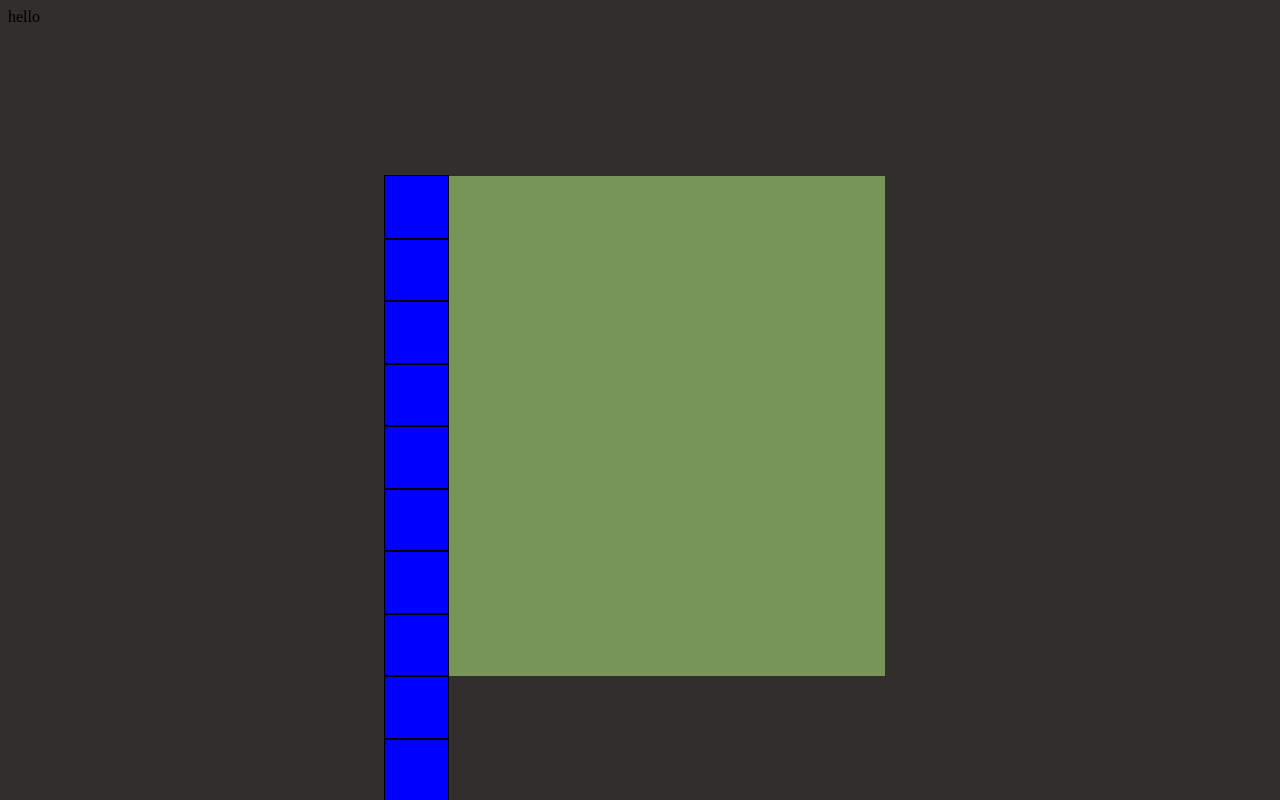
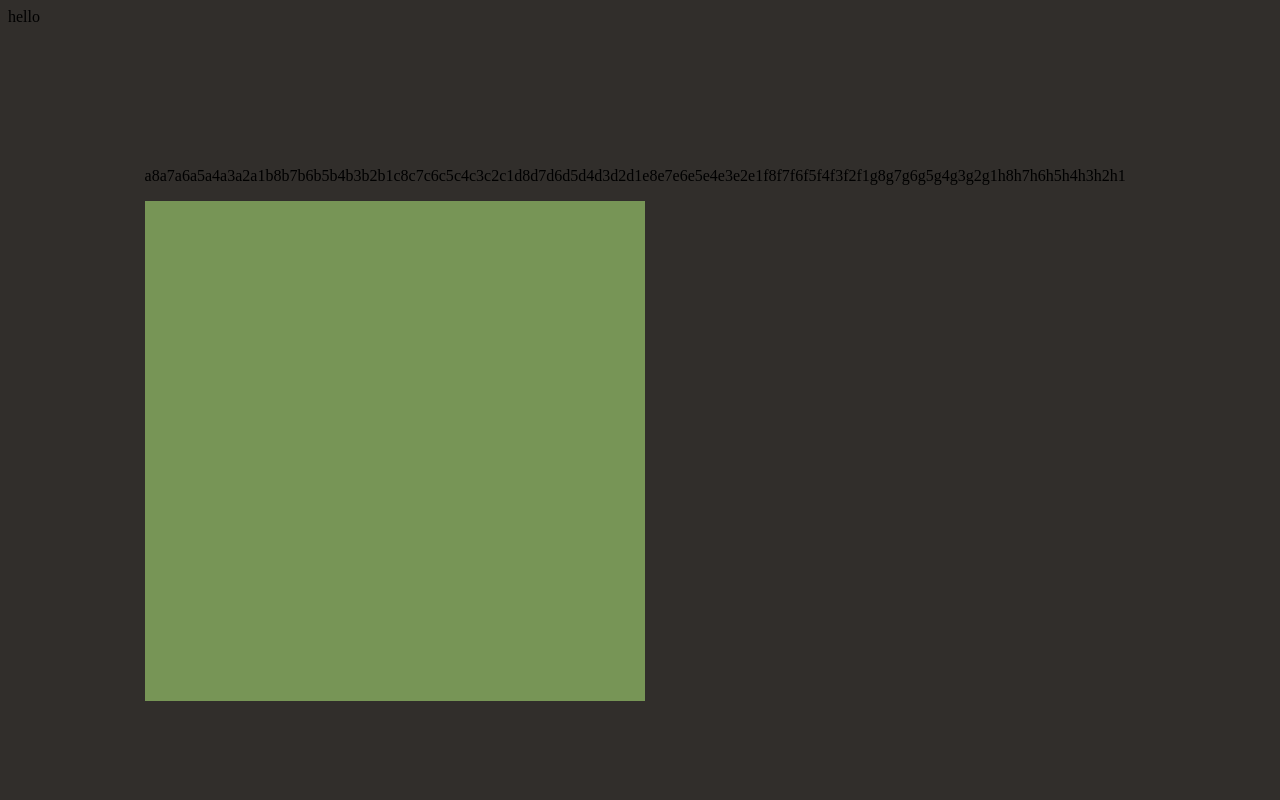
Before and after one commit to colinchambachan/Chess-Board-Visualizer, a React (Create React App) app: page / in a window 1280 px wide. Shown: the top 800 px of the page. Built offline with nearby package versions, Linux system fonts and the light colour scheme.

Commit message:
Implements foundation for Game logic

```diff
--- a/src/App.js
+++ b/src/App.js
@@ -1,6 +1,6 @@
 import "./App.css";
 import { Helmet } from "react-helmet";
-import Board from "./components/Board.js";
+import Game from "./components/Game";
 
 function App() {
   return (
@@ -9,8 +9,9 @@ function App() {
         <style>{"body{background-color: #312e2b;}"}</style>
       </Helmet>
       <div>hello</div>
+
       <div id="ChessboardDiv">
-        <Board />
+        <Game />
       </div>
     </>
   );
--- a/src/components/Board.js
+++ b/src/components/Board.js
@@ -1,18 +1,16 @@
 import Square from "./Square.js";
 import "./Board.css";
 
-export default function Board() {
-  const idWidths = ["a", "b", "c", "d", "e", "f", "g", "h"];
-  const idHeights = ["1", "2", "3", "4", "5", "6", "7", "8"];
-  const squareIDList = [];
+export default function Board(props) {
+  const squareIDList = props.squareIDArray;
+  const handleClick = props.handleClick;
+  // Map each square id to its own square component
 
-  for (let i = 0; i < 8; i++) {
-    for (let j = 7; j >= 0; j--) {
-      squareIDList.push(idWidths[i] + idHeights[j]);
-    }
-  }
-
-  const boardSquares = squareIDList.map((squareID) => <Square id={squareID} />);
+  const boardSquares =
+    squareIDList &&
+    squareIDList.map((squareID) => (
+      <Square props={{ squareID, handleClick }} />
+    ));
 
   return <div id="chess-board">{boardSquares}</div>;
 }
--- /dev/null
+++ b/src/components/Game.js
@@ -0,0 +1,30 @@
+import React from "react";
+import Board from "./Board";
+
+function Game() {
+  // Create array for each individual square id
+  const idWidths = ["a", "b", "c", "d", "e", "f", "g", "h"];
+  const idHeights = ["1", "2", "3", "4", "5", "6", "7", "8"];
+  const squareIDArray = [];
+
+  for (let i = 0; i < 8; i++) {
+    for (let j = 7; j >= 0; j--) {
+      squareIDArray.push(idWidths[i] + idHeights[j]);
+    }
+  }
+
+  // Todo: Create handleClick function that runs game logic
+  const handleClick = (id) => {
+    // handle game logic
+    alert(id);
+  };
+
+  return (
+    <>
+      <p>{squareIDArray}</p>
+      <Board props={{ squareIDArray, handleClick }} />
+    </>
+  );
+}
+
+export default Game;
--- a/src/components/Square.js
+++ b/src/components/Square.js
@@ -3,7 +3,9 @@ import "./Square.css";
  * Initializes Each square found on chessboard
  * @returns Single Square
  */
-export default function Square({ id }) {
+export default function Square(props) {
+  let id = props.id;
+  let handleClick = props.handleClick;
   // temporary onClick function notifies which square was clicked
-  return <div className="Square" onClick={() => alert(id)}></div>;
+  return <div className="Square" onClick={() => handleClick(id)}></div>;
 }
```
